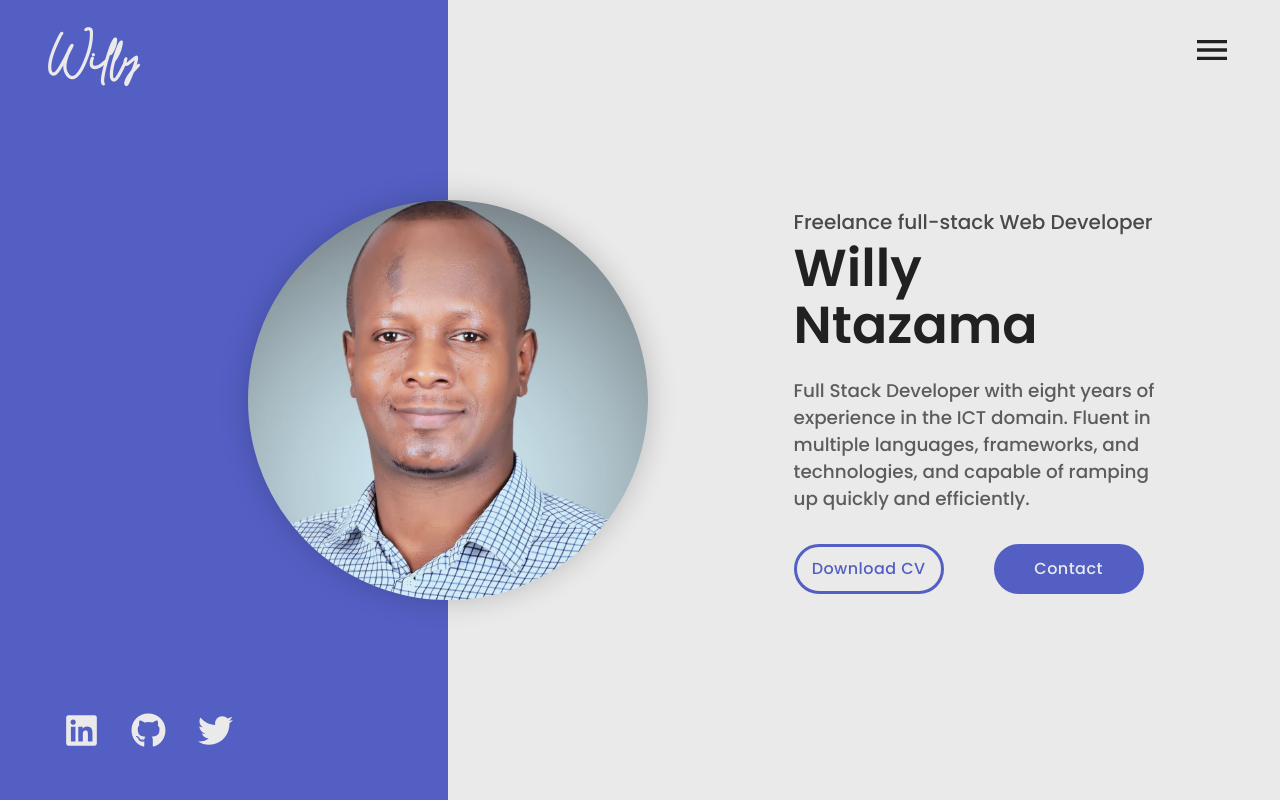
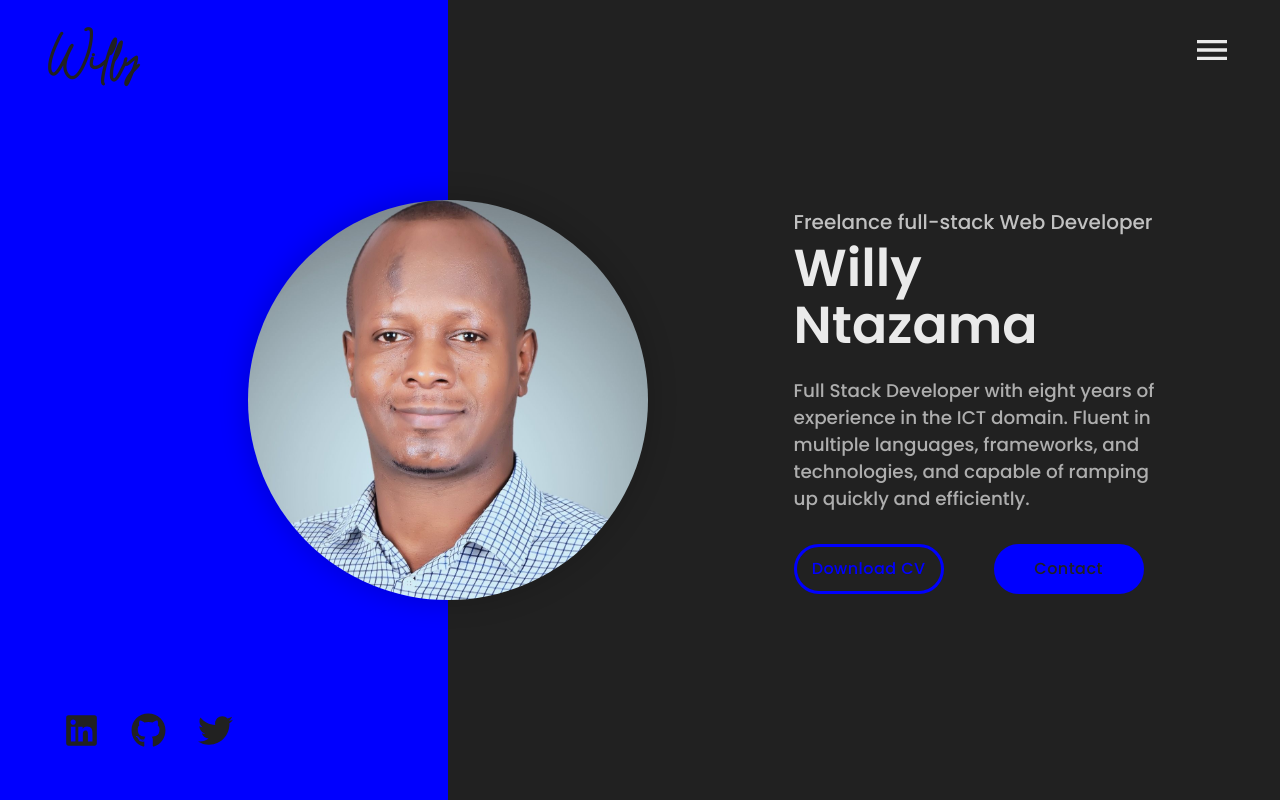
Before and after one commit to ntzwilly/portfolio, a React (Create React App) app: page /blog in a window 1280 px wide. Shown: the top 800 px of the page. Built offline with nearby package versions, Linux system fonts and the light colour scheme; a web font is replaced by a local one.

Commit message:
Change theme

```diff
--- a/package.json
+++ b/package.json
@@ -2,7 +2,7 @@
   "name": "developer-portfolio",
   "version": "0.1.0",
   "private": true,
-  "homepage": "https://ntzwilly.github.io",
+  "homepage": "http://ntazamawilly.me/portfolio/",
   "dependencies": {
     "@material-ui/core": "^4.12.2",
     "@material-ui/icons": "^4.11.2",
--- a/src/data/themeData.js
+++ b/src/data/themeData.js
@@ -5,7 +5,7 @@ import {
 
 
 export const themeData = {
-    theme: blueThemeLight
+    theme: blueThemeDark
 }
 
 
```
